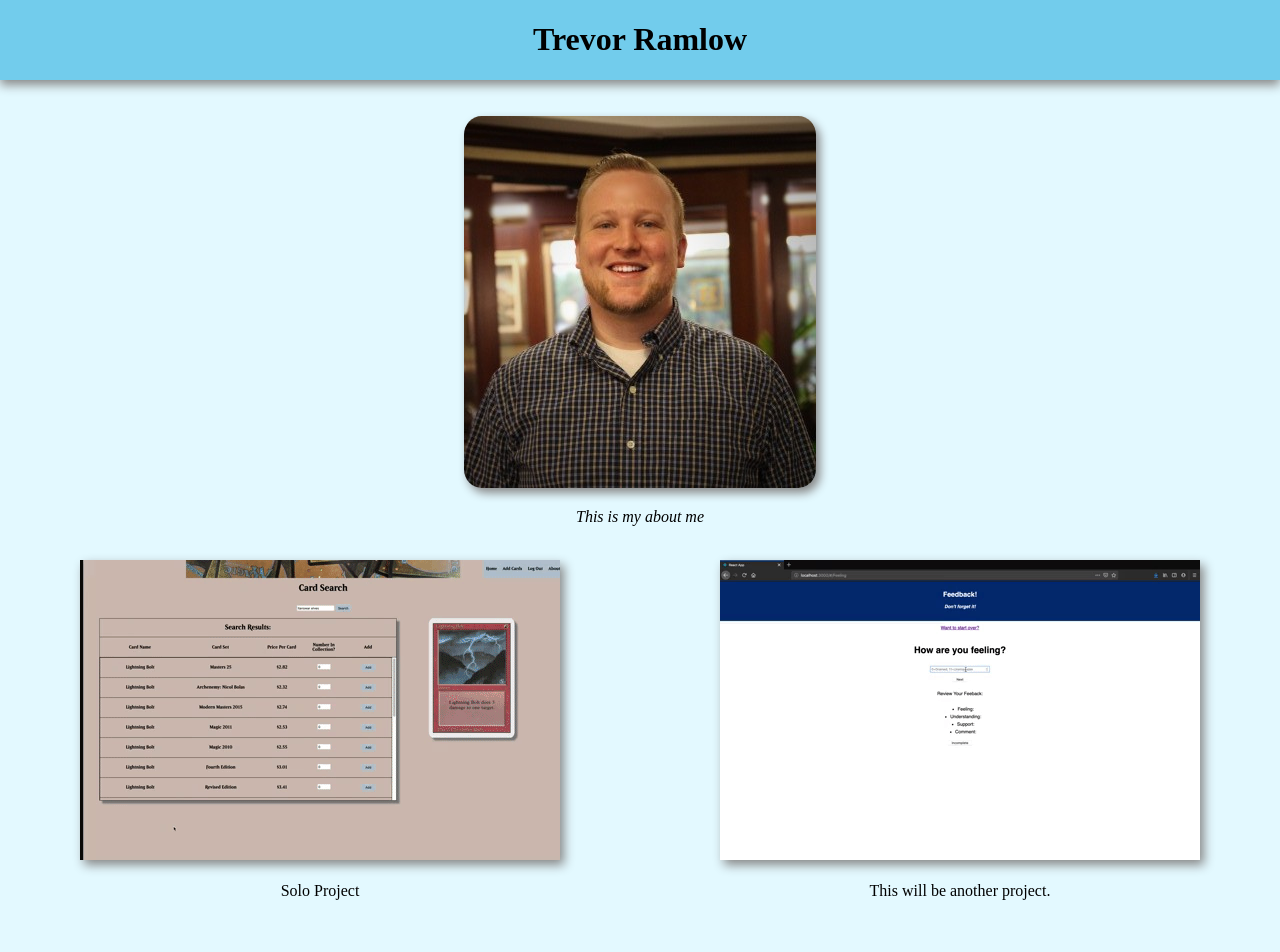
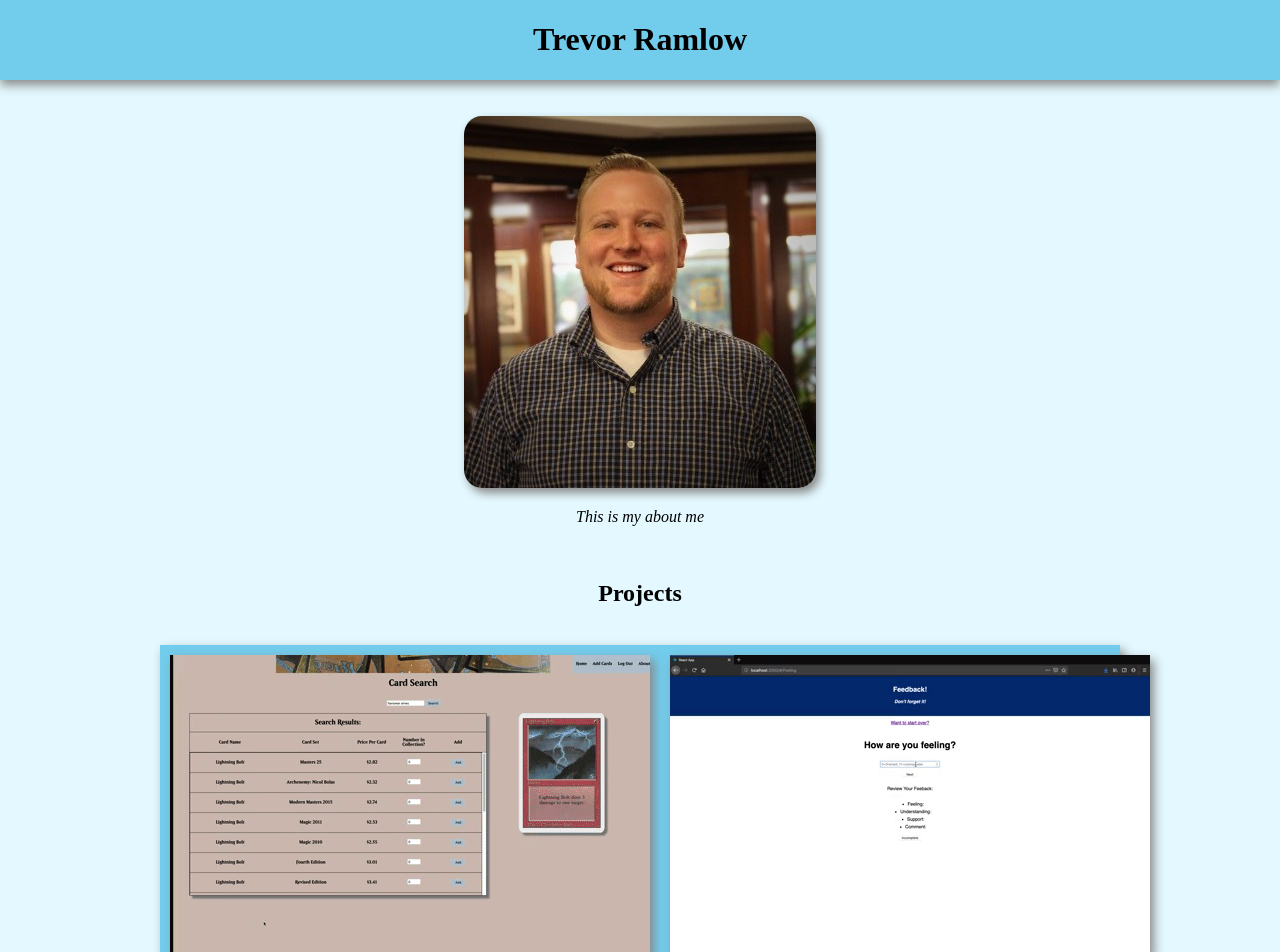
Before and after one commit to trevaftw/website, a React (Create React App) app: page /#/ in a window 1280 px wide. Shown: the top 952 px of the page. Before the commit the page ends 900 px from the top, so only its background shows below. Built offline with nearby package versions, Linux system fonts and the light colour scheme.

Commit message:
add div styling to the projects box

```diff
--- a/src/Components/App/App.css
+++ b/src/Components/App/App.css
@@ -25,4 +25,12 @@ img{
 .projects {
     display: flex;
     justify-content: space-around;
+    background-color: #72ccec;
+    width: 75%;
+    box-shadow: 4px 5px 10px #888888;
+
 }
+
+.solo-project, .feedback-project{
+    padding: 10px;
+}
--- a/src/Components/Home/Home.js
+++ b/src/Components/Home/Home.js
@@ -1,5 +1,7 @@
 import React, { Component } from 'react';
 import Trevor from './trevor.jpg';
+
+//gif
 import soloGif from './solo-gif.gif';
 import feedbackGif from './feedback-gif.gif';
 
@@ -8,10 +10,12 @@ class Home extends Component {
     return (
       <>
         <center>
-          <img src={Trevor} className="profile-picture"/><br />
+          <img src={Trevor} className="profile-picture" /><br />
           <p><i>
             This is my about me
-        </i></p><br />
+        </i></p>
+          <br />
+          <h2>Projects</h2><br />
           <div className="projects">
             <div className="solo-project">
               <img src={soloGif} /><br /><br />
```
